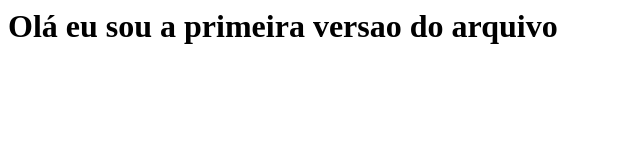
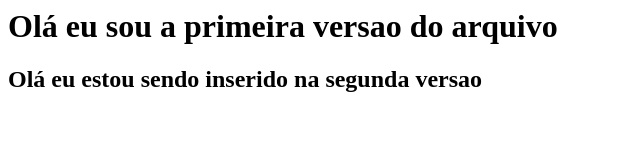
Before and after one commit to Emmanuelf21/minhapasta, a plain HTML site: page index.html in a window 1280 px wide. Shown: the whole page, without its empty margins (0-640 px from the left). Drawn offline with Linux system fonts and the light colour scheme.

Commit message:
criei um h2

```diff
--- a/index.html
+++ b/index.html
@@ -1 +1,2 @@
 <h1> Olá eu sou a primeira versao do arquivo </h1>
+<h2> Olá eu estou sendo inserido na segunda versao</h2>
```
